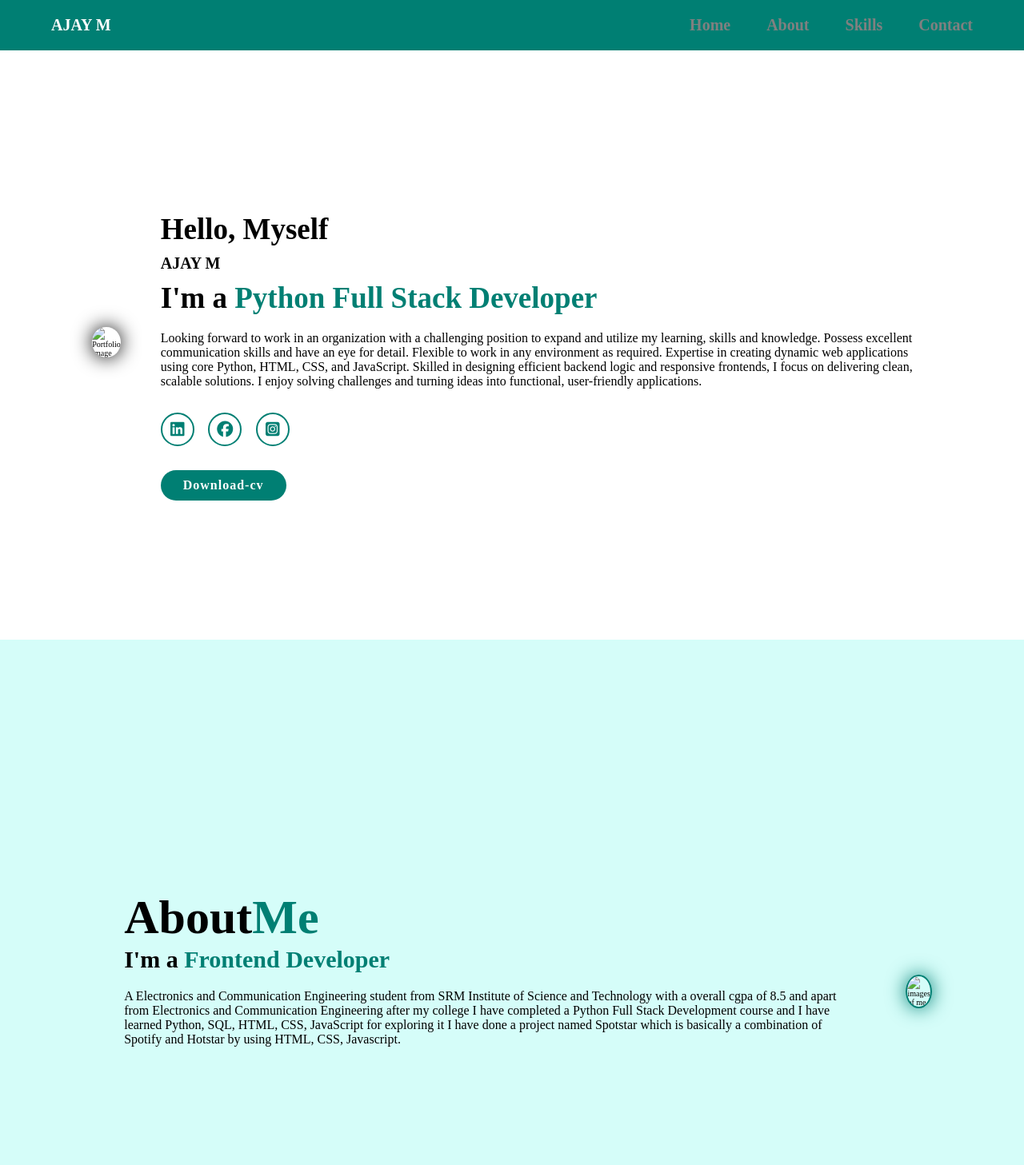
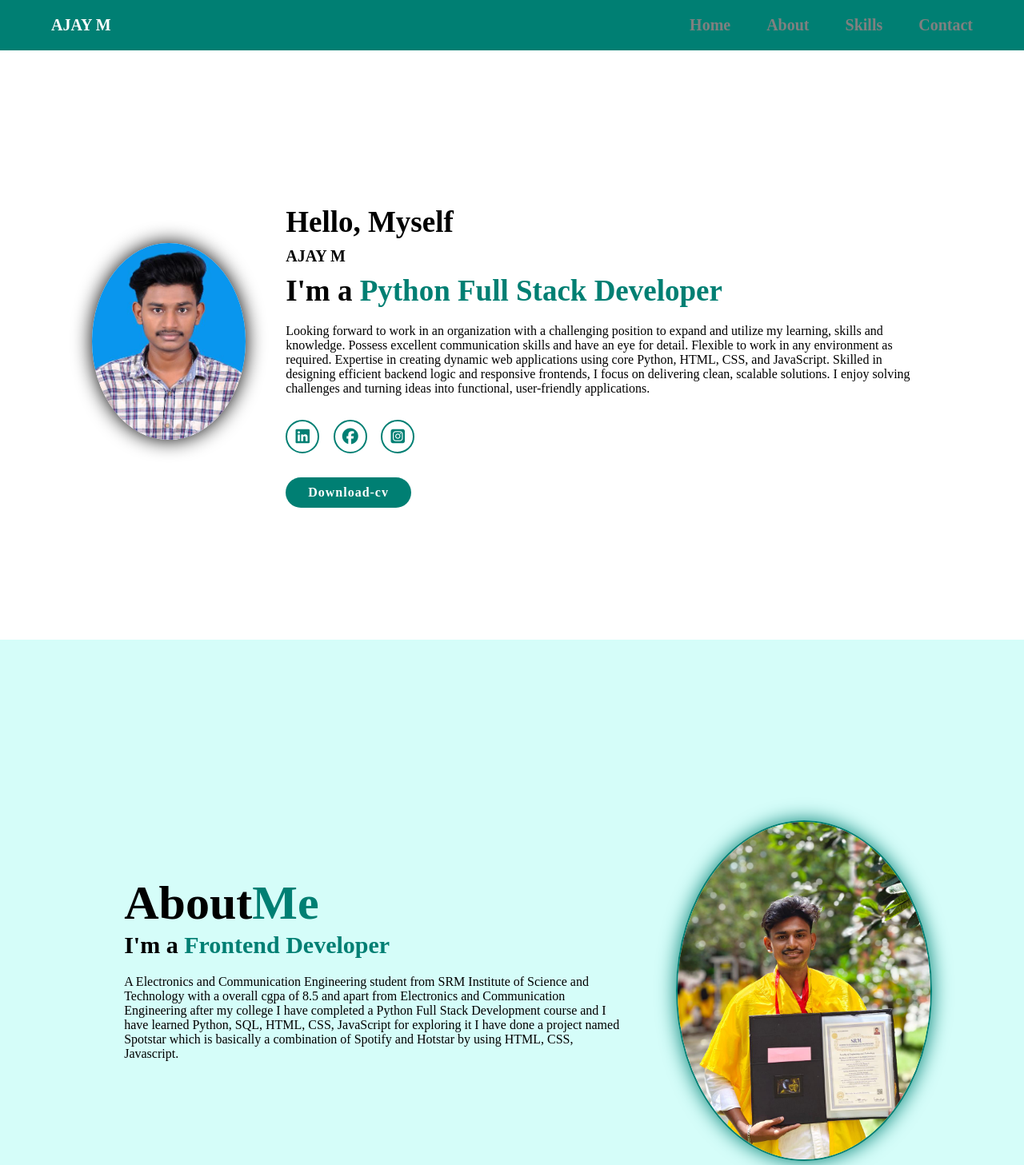
Before and after one commit to Ajaymathiyalagan/portfolio, a plain HTML site: page index.html in a window 1280 px wide. Shown: the top 1457 px of the page at 80% size. Drawn offline with Linux system fonts and the light colour scheme; files whose address does not match are found by name.

Commit message:
Update index.html

```diff
--- a/index.html
+++ b/index.html
@@ -26,7 +26,7 @@
     </div>
     <section class="home" id="home">
         <div class="home-img">
-            <img src="/Media/images/aj.jpg" alt="Portfolio image">
+            <img src="aj.jpg" alt="Portfolio image">
         </div>
         <div class="home-content">
             <h3>Hello, Myself</h3>
@@ -52,7 +52,7 @@
         <!-- <a href="#" ><button class="btn">Read More</button></a>-->
         </div>
         <div class="about-img">
-            <img src="/Media/images/ajay.jpg" alt="images of me">
+            <img src="ajay.jpg" alt="images of me">
         </div>
     </section>
     <!--Service Section Code-->
```
